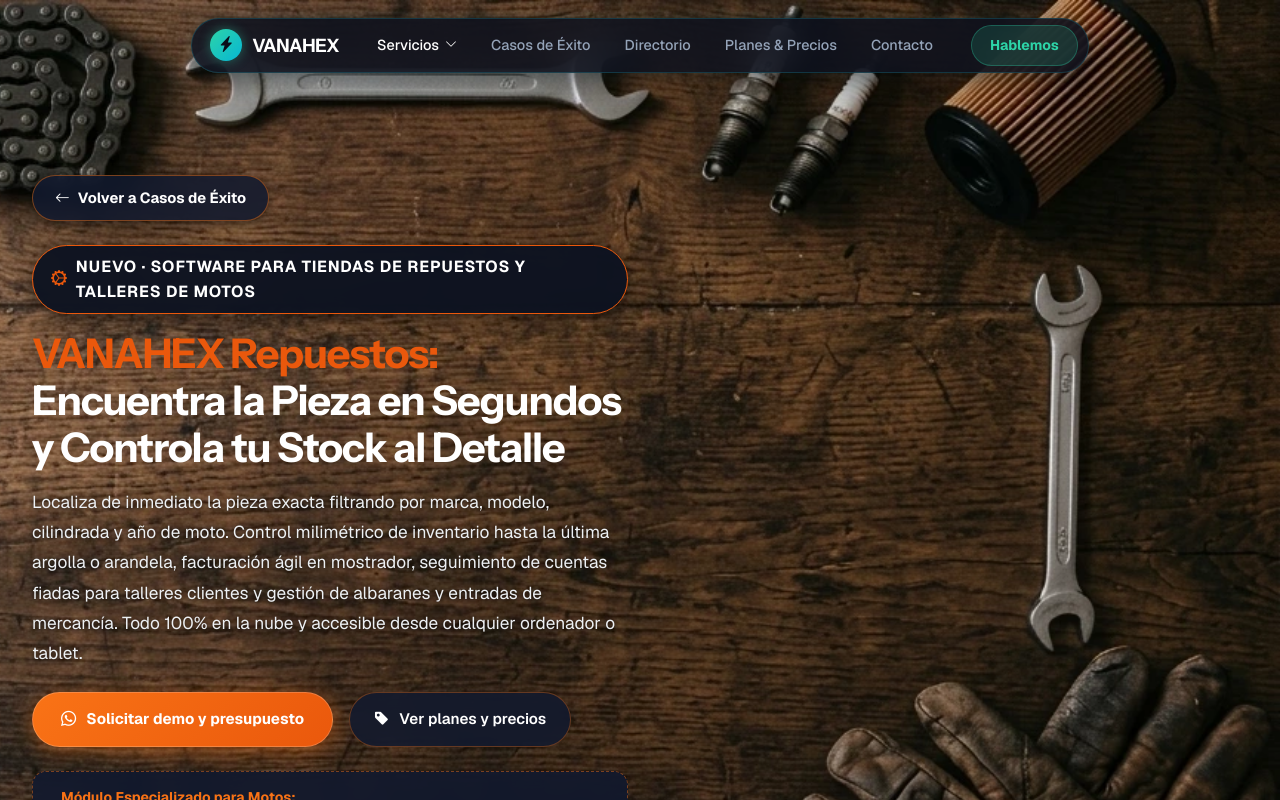
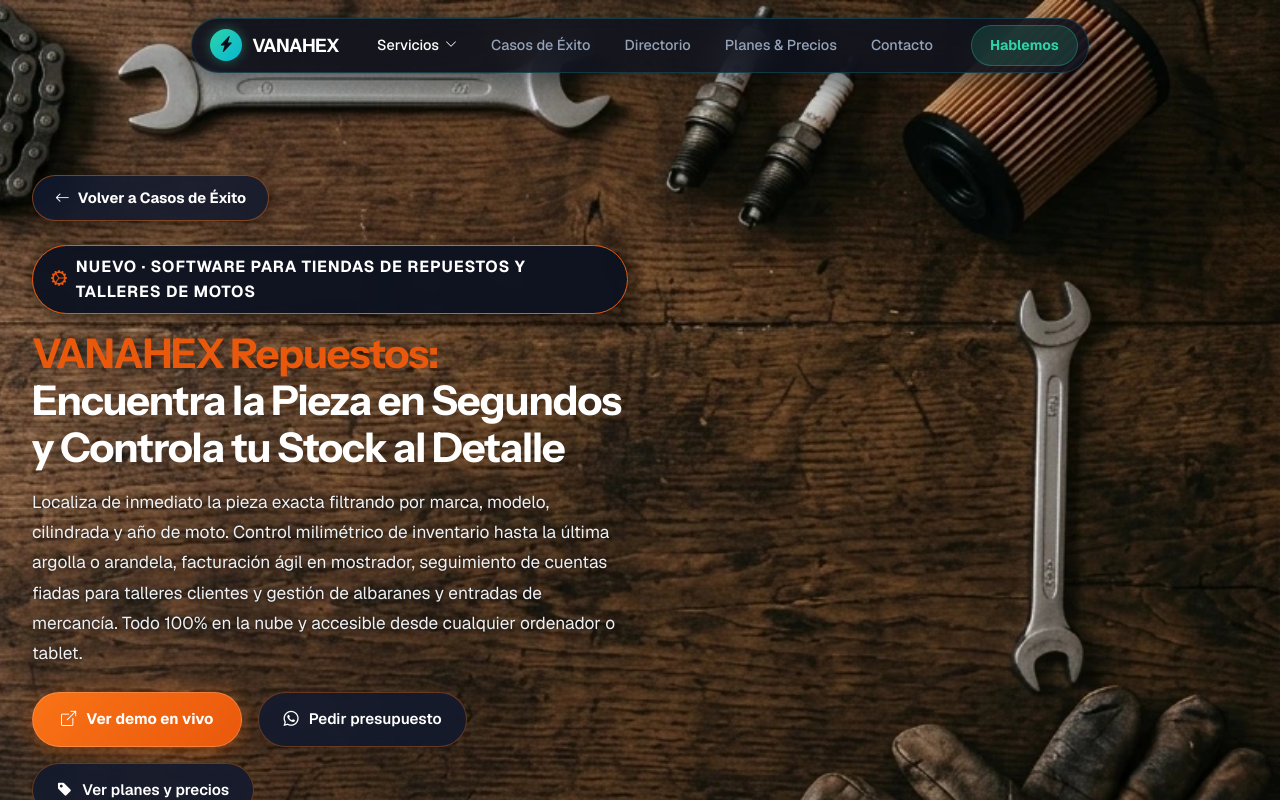
Before and after one commit to Madcz12/vanahex_v2, a React (Vite) app: page /casos/vanahex-repuestos in a window 1280 px wide. Shown: the top 800 px of the page. Built offline with nearby package versions, Linux system fonts and the light colour scheme.

Commit message:
fix: view demo button added in motostore project

```diff
--- a/src/landing/components/PricingSection.jsx
+++ b/src/landing/components/PricingSection.jsx
@@ -22,7 +22,7 @@
             </span>
           </div>
 
-          <div className="d-flex flex-wrap justify-content-center gap-4 text-muted small mt-3">
+          <div className="d-flex flex-wrap justify-content-center gap-4 text-white small mt-3">
             {paymentMethods.map((pm, idx) => (
               <span key={idx} className="d-flex align-items-center gap-1">
                 <i className={`bi ${pm.icon} text-mint`}></i>
--- a/src/landing/data/landingData.js
+++ b/src/landing/data/landingData.js
@@ -220,15 +220,15 @@
     title: 'VANAHEX Repuestos: encuentra la pieza de cada moto en segundos y controla tu stock hasta la última argolla',
     slug: 'vanahex-repuestos',
     caseUrl: '/casos/vanahex-repuestos',
-    demoUrl: null,
+    demoUrl: 'https://repuestos-demo.vanahex.lat/',
     location: 'Talleres & Tiendas de Repuestos de Motos',
     desc: 'Localiza al instante la pieza exacta por marca, modelo y año de moto. Control de inventario milimétrico hasta la última argolla, gestión de ventas en mostrador, clientes con fiados y entradas de almacén.',
     subtitle: 'Búsqueda por modelo, inventario al detalle, ventas y control de fiados',
     image: '/moto_rep_images/moto_repuestos_main.webp',
     imageAlt: 'VANAHEX Repuestos - Encuentra la pieza de cada moto en segundos y controla tu stock',
-    url: null,
-    urlLabel: 'Próximamente',
-    badgeLabel: 'En desarrollo',
+    url: 'https://repuestos-demo.vanahex.lat/',
+    urlLabel: 'Probar demo en vivo',
+    badgeLabel: 'Demo en vivo',
     highlights: [
       'Búsqueda inmediata por modelo de moto, cilindrada y compatibilidad',
       'Control de stock milimétrico hasta la última argolla o arandela',
--- a/src/landing/pages/VanahexRepuestosPage.jsx
+++ b/src/landing/pages/VanahexRepuestosPage.jsx
@@ -18,6 +18,8 @@
   // WhatsApp contact link with tailored message
   const whatsappUrl =
     'https://wa.me/34614138144?text=Hola%20VANAHEX,%20me%20interesa%20el%20software%20VANAHEX%20Repuestos%20para%20mi%20taller%20o%20tienda%20de%20motos'
+
+  const demoUrl = 'https://repuestos-demo.vanahex.lat/'
 
   // Gallery Screens from public/moto_rep_images
   const screens = [
@@ -129,13 +131,23 @@
                 {/* Primary Actions */}
                 <div className="d-flex flex-wrap gap-3 align-items-center mb-4">
                   <a
-                    href={whatsappUrl}
+                    href={demoUrl}
                     target="_blank"
                     rel="noopener noreferrer"
                     className="vx-btn-rep-primary"
                   >
+                    <i className="bi bi-box-arrow-up-right"></i>
+                    <span>Ver demo en vivo</span>
+                  </a>
+
+                  <a
+                    href={whatsappUrl}
+                    target="_blank"
+                    rel="noopener noreferrer"
+                    className="vx-btn-rep-secondary"
+                  >
                     <i className="bi bi-whatsapp"></i>
-                    <span>Solicitar demo y presupuesto</span>
+                    <span>Pedir presupuesto</span>
                   </a>
 
                   <a href="/#planes" className="vx-btn-rep-secondary">
@@ -283,13 +295,22 @@
               </p>
               <div className="d-flex flex-wrap justify-content-center gap-3">
                 <a
-                  href={whatsappUrl}
+                  href={demoUrl}
                   target="_blank"
                   rel="noopener noreferrer"
                   className="vx-btn-rep-primary"
                 >
+                  <i className="bi bi-box-arrow-up-right"></i>
+                  <span>Probar demo en vivo</span>
+                </a>
+                <a
+                  href={whatsappUrl}
+                  target="_blank"
+                  rel="noopener noreferrer"
+                  className="vx-btn-rep-secondary-dark"
+                >
                   <i className="bi bi-whatsapp"></i>
-                  <span>Solicitar demo por WhatsApp</span>
+                  <span>Pedir presupuesto por WhatsApp</span>
                 </a>
                 <a href="/#planes" className="vx-btn-rep-secondary-dark">
                   <i className="bi bi-tag-fill"></i>
```
